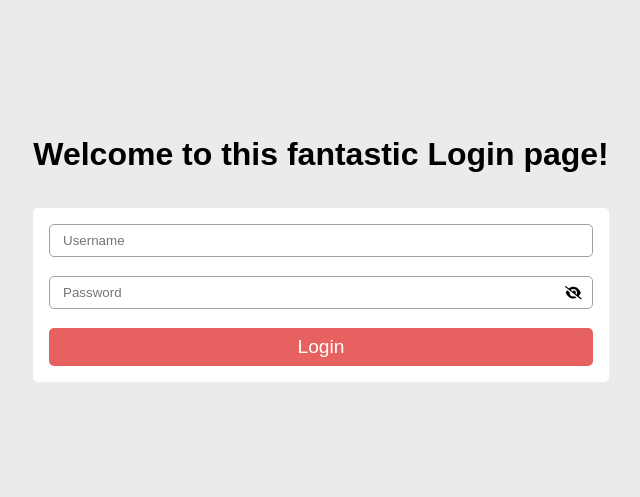
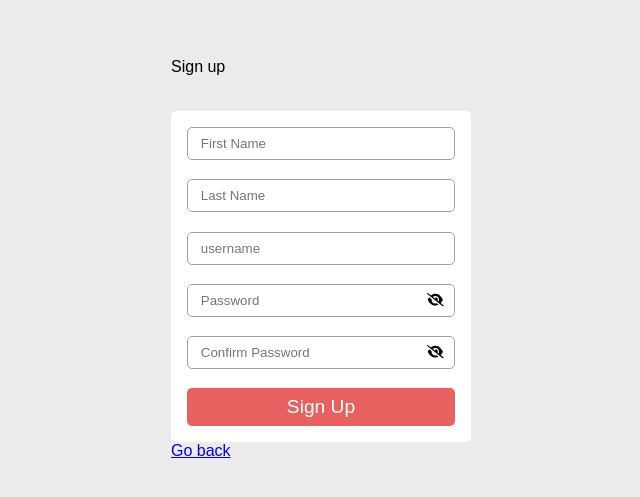
Before and after one commit to elena-cav/vue-upskilling, a Vue app: page /#/signup in a window 1280 px wide. Shown: the part 141-638 px from the top of the page, without its empty margins (319-959 px from the left). Built offline with nearby package versions, Linux system fonts and the light colour scheme.

Commit message:
extract pw field and create initial json-server logic

```diff
--- a/package.json
+++ b/package.json
@@ -4,18 +4,22 @@
   "private": true,
   "scripts": {
     "serve": "vue-cli-service serve",
+    "db": "json-server --watch './src/data/usersData.json' --port 3001",
     "build": "vue-cli-service build",
     "lint": "vue-cli-service lint"
   },
+  "main": "background.js",
   "dependencies": {
     "@fortawesome/fontawesome-free": "^6.1.1",
     "@fortawesome/fontawesome-svg-core": "^6.1.1",
     "@fortawesome/free-solid-svg-icons": "^6.1.1",
     "@fortawesome/vue-fontawesome": "^3.0.0-5",
     "core-js": "^3.8.3",
+    "json-server": "^0.17.0",
     "sass": "^1.51.0",
     "sass-loader": "^12.6.0",
-    "vue": "^3.2.13"
+    "vue": "^3.2.13",
+    "vue-router": "^4.0.13"
   },
   "devDependencies": {
     "@babel/core": "^7.12.16",
--- a/src/App.vue
+++ b/src/App.vue
@@ -1,27 +1,14 @@
 <template>
-  <div class="homepage">
-    <div v-if="!userStore.getters.value.isLoggedIn">
-      <h1>Welcome to this fantastic Login page!</h1>
-
-      <LoginForm />
-    </div>
-    <div v-else class="text-center">
-      <h1 class="welcome">Welcome, {{ userStore.state.value.name }}</h1>
-      <button class="log-btn" @click="userStore.logout()">Logout</button>
-    </div>
+  <div class="container">
+    <router-view />
   </div>
 </template>
 
 <script>
-import LoginForm from "./components/LoginForm";
-import userStore from "./stores/user";
 export default {
   name: "App",
-  components: { LoginForm },
 
-  setup() {
-    return { userStore };
-  },
+  setup() {},
 };
 </script>
 <style lang="scss">
@@ -53,20 +40,4 @@ button:focus {
   justify-content: center;
   align-items: center;
 }
-
-.log-btn,
-.log-btn:focus {
-  color: white;
-  border-radius: 5px;
-  padding: 0.5rem;
-  border: none;
-  width: 100%;
-  align-self: center;
-  background-color: $red;
-  font-size: 1.2rem;
-}
-
-.welcome {
-  margin-bottom: 1rem;
-}
 </style>
--- a/src/components/LoginForm.vue
+++ b/src/components/LoginForm.vue
@@ -7,37 +7,33 @@
       placeholder="Username"
       type="text"
     />
-    <div class="pw-wrapper">
-      <input
+    <PasswordInput
+      :type="passwordFieldType"
+      placeholder="Password"
+      :model="form.password"
+    />
+    <!-- <input
         @focus="resetError"
         v-model="form.password"
         placeholder="Password"
         :type="passwordFieldType"
-      />
-      <div class="eye-wrapper">
-        <button class="eye-btn" type="button" @click="toggleVisibility">
-          <fa v-if="passwordFieldType === 'password'" icon="eye-slash" />
-          <fa v-else icon="eye" />
-          <span class="sr-only" v-if="passwordFieldType === 'password'"
-            >Hide password</span
-          >
-          <span class="sr-only" v-else>Show password</span>
-        </button>
-      </div>
-    </div>
+      /> -->
+
     <button class="log-btn" type="submit">Login</button>
   </form>
 </template>
 
 <script>
 import userStore from "../stores/user";
+import PasswordInput from "./PasswordInput";
+
 import { ref } from "vue";
 export default {
+  components: { PasswordInput },
   setup() {
     const form = ref({ username: "", password: "" });
-    const passwordFieldType = ref("password");
     const errors = ref([]);
-    return { errors, userStore, form, passwordFieldType };
+    return { errors, userStore, form };
   },
   methods: {
     onSubmit() {
@@ -48,14 +44,6 @@ export default {
       userStore.login(this.form.username, this.form.password);
       this.form.username = "";
       this.form.password = "";
-    },
-
-    toggleVisibility() {
-      this.passwordFieldType =
-        this.passwordFieldType === "password" ? "text" : "password";
-    },
-    resetError() {
-      userStore.state.value.error = "";
     },
   },
 };
@@ -69,7 +57,7 @@ export default {
 form {
   display: flex;
   flex-direction: column;
-  width: auto;
+  min-width: 300px;
   row-gap: 1.2rem;
   background-color: white;
   padding: 1rem;
--- /dev/null
+++ b/src/components/PasswordInput.vue
@@ -0,0 +1,41 @@
+<template>
+  <div class="pw-wrapper">
+    <input
+      @focus="resetError"
+      :v-model="model"
+      :placeholder="placeholder"
+      :type="passwordFieldType"
+    />
+    <div class="eye-wrapper">
+      <button class="eye-btn" type="button" @click="toggleVisibility">
+        <fa v-if="type === 'password'" icon="eye-slash" />
+        <fa v-else icon="eye" />
+        <span class="sr-only" v-if="type === 'password'">Hide password</span>
+        <span class="sr-only" v-else>Show password</span>
+      </button>
+    </div>
+  </div>
+</template>
+<script>
+import userStore from "../stores/user";
+import { ref } from "vue";
+
+export default {
+  props: ["model", "placeholder", "type"],
+  setup(props) {
+    const passwordFieldType = ref("password");
+    console.log(props.placeholder);
+
+    return { passwordFieldType };
+  },
+  methods: {
+    toggleVisibility() {
+      this.passwordFieldType =
+        this.passwordFieldType === "password" ? "text" : "password";
+    },
+    resetError() {
+      userStore.state.value.error = "";
+    },
+  },
+};
+</script>
--- /dev/null
+++ b/src/components/SignupForm.vue
@@ -0,0 +1,51 @@
+<template>
+  <p class="error">{{ userStore.state.value.error }}</p>
+  <form @submit.prevent="onSubmit">
+    <input v-model="form.firstname" placeholder="First Name" />
+    <input v-model="form.lastname" placeholder="Last Name" />
+    <input v-model="form.username" placeholder="username" />
+    <PasswordInput
+      :type="passwordFieldType"
+      placeholder="Password"
+      :model="form.password"
+    />
+    <PasswordInput
+      :type="passwordFieldType"
+      placeholder="Confirm Password"
+      :model="form.confirmedPassword"
+    />
+    <button class="log-btn">Sign Up</button>
+  </form>
+</template>
+<script>
+import PasswordInput from "./PasswordInput";
+import userStore from "../stores/user";
+import { ref } from "vue";
+
+export default {
+  components: { PasswordInput },
+  setup() {
+    const passwordFieldType = ref("password");
+    const form = ref({
+      firstname: "",
+      lastname: "",
+      username: "",
+      password: "",
+      confirmedPassword: "",
+    });
+
+    return { userStore, form, passwordFieldType };
+  },
+  methods: {
+    onSubmit() {
+      if (this.form.password !== this.form.confirmedPassword) {
+        console.log("here");
+        userStore.state.value.error = "Passwords should match";
+      } else {
+        console.log("in here");
+      }
+    },
+  },
+};
+</script>
+<style></style>
--- /dev/null
+++ b/src/data/usersData.json
@@ -0,0 +1,11 @@
+{
+  "users": [
+    {
+      "id": 1,
+      "firstname": "Elena",
+      "lastname": "Cavallero",
+      "username": "elecav",
+      "password": "123123"
+    }
+  ]
+}
--- a/src/main.js
+++ b/src/main.js
@@ -3,6 +3,7 @@ import App from "./App.vue";
 import { FontAwesomeIcon } from "@fortawesome/vue-fontawesome";
 import { library } from "@fortawesome/fontawesome-svg-core";
 import { faEye, faEyeSlash } from "@fortawesome/free-solid-svg-icons";
+import router from "./router";
 
 library.add(faEye, faEyeSlash);
-createApp(App).component("fa", FontAwesomeIcon).mount("#app");
+createApp(App).use(router).component("fa", FontAwesomeIcon).mount("#app");
--- a/src/requests.js
+++ b/src/requests.js
@@ -1,9 +1,14 @@
+import usersData from "./data/usersData";
+
 export async function login(username, password) {
-  const request = await fetch("/users.json");
-  const usersJson = await request.json();
+  console.log(usersData, username, password);
+  // const usersJson = await request.json();
 
-  const foundUser = usersJson.find(
-    (s) => s.password === password && s.username === username
-  );
-  return foundUser;
+  // const foundUser = usersJson.find(
+  //   (s) => s.password === password && s.username === username
+  // );
+  // return foundUser;
 }
+export async function signup(body) {
+  console.log(body);
+}
--- /dev/null
+++ b/src/router/index.js
@@ -0,0 +1,23 @@
+import { createRouter, createWebHashHistory } from "vue-router";
+import HomeView from "../views/HomeView.vue";
+import SignUpView from "../views/SignUpView.vue";
+
+const routes = [
+  {
+    path: "/",
+    name: "home",
+    component: HomeView,
+  },
+  {
+    path: "/signup",
+    name: "signup",
+    component: SignUpView,
+  },
+];
+
+const router = createRouter({
+  history: createWebHashHistory(),
+  routes,
+});
+
+export default router;
--- a/src/stores/user.js
+++ b/src/stores/user.js
@@ -29,6 +29,10 @@ const actions = {
     state.value.name = "";
     state.value.username = "";
   },
+
+  async signup(data) {
+    console.log(data);
+  },
 };
 
 export default { state, getters, ...actions };
--- /dev/null
+++ b/src/views/HomeView.vue
@@ -0,0 +1,44 @@
+<template>
+  <div class="homepage">
+    <div v-if="!userStore.getters.value.isLoggedIn">
+      <h1>Welcome to this fantastic Login page!</h1>
+      <LoginForm />
+      <div>
+        <p>New to here? <router-link to="/signup">Sign up</router-link></p>
+      </div>
+    </div>
+    <div v-else class="text-center">
+      <h1 class="welcome">Welcome, {{ userStore.state.value.name }}</h1>
+      <button class="log-btn" @click="userStore.logout()">Logout</button>
+    </div>
+  </div>
+</template>
+<script>
+import LoginForm from "../components/LoginForm";
+import userStore from "../stores/user";
+
+export default {
+  components: { LoginForm },
+  setup() {
+    return { userStore };
+  },
+};
+</script>
+
+<style lang="scss">
+.log-btn,
+.log-btn:focus {
+  color: white;
+  border-radius: 5px;
+  padding: 0.5rem;
+  border: none;
+  width: 100%;
+  align-self: center;
+  background-color: $red;
+  font-size: 1.2rem;
+}
+
+.welcome {
+  margin-bottom: 1rem;
+}
+</style>
--- /dev/null
+++ b/src/views/SignUpView.vue
@@ -0,0 +1,35 @@
+<template>
+  Sign up
+  <SignupForm />
+  <div><router-link to="/">Go back</router-link></div>
+</template>
+<script>
+import userStore from "../stores/user";
+import { ref } from "vue";
+import SignupForm from "../components/SignupForm.vue";
+export default {
+  components: { SignupForm },
+  setup() {
+    const form = ref({
+      firstname: "",
+      lastname: "",
+      username: "",
+      password: "",
+      confirmedPassword: "",
+    });
+
+    return { userStore, form };
+  },
+  methods: {
+    onSubmit() {
+      if (this.form.password !== this.form.confirmedPassword) {
+        console.log("here");
+        userStore.state.value.error = "Passwords should match";
+      } else {
+        console.log("in here");
+      }
+    },
+  },
+};
+</script>
+<style></style>
```
Also changed, not shown: 2 other files (tests, documents, lock files or other folders).
